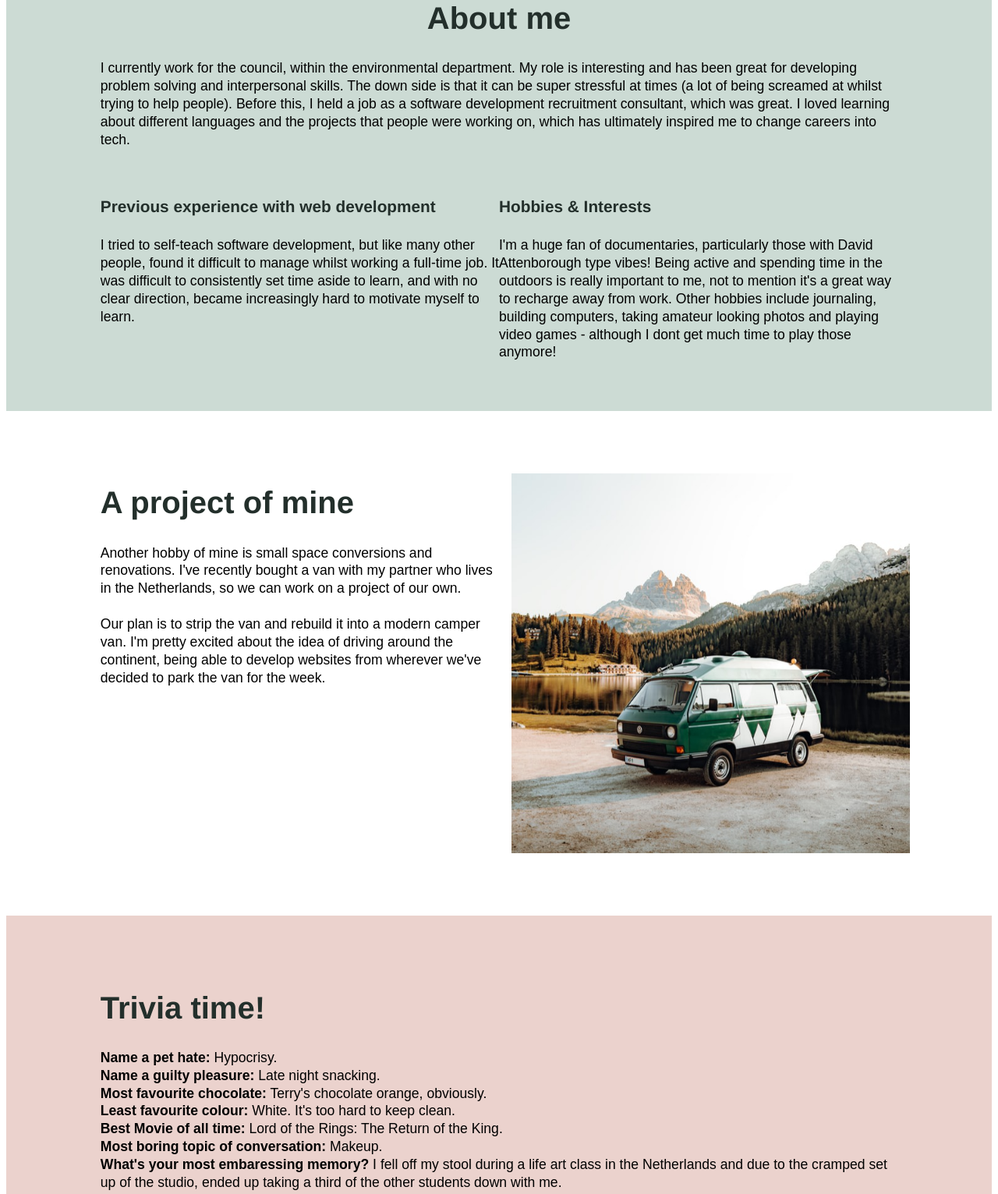
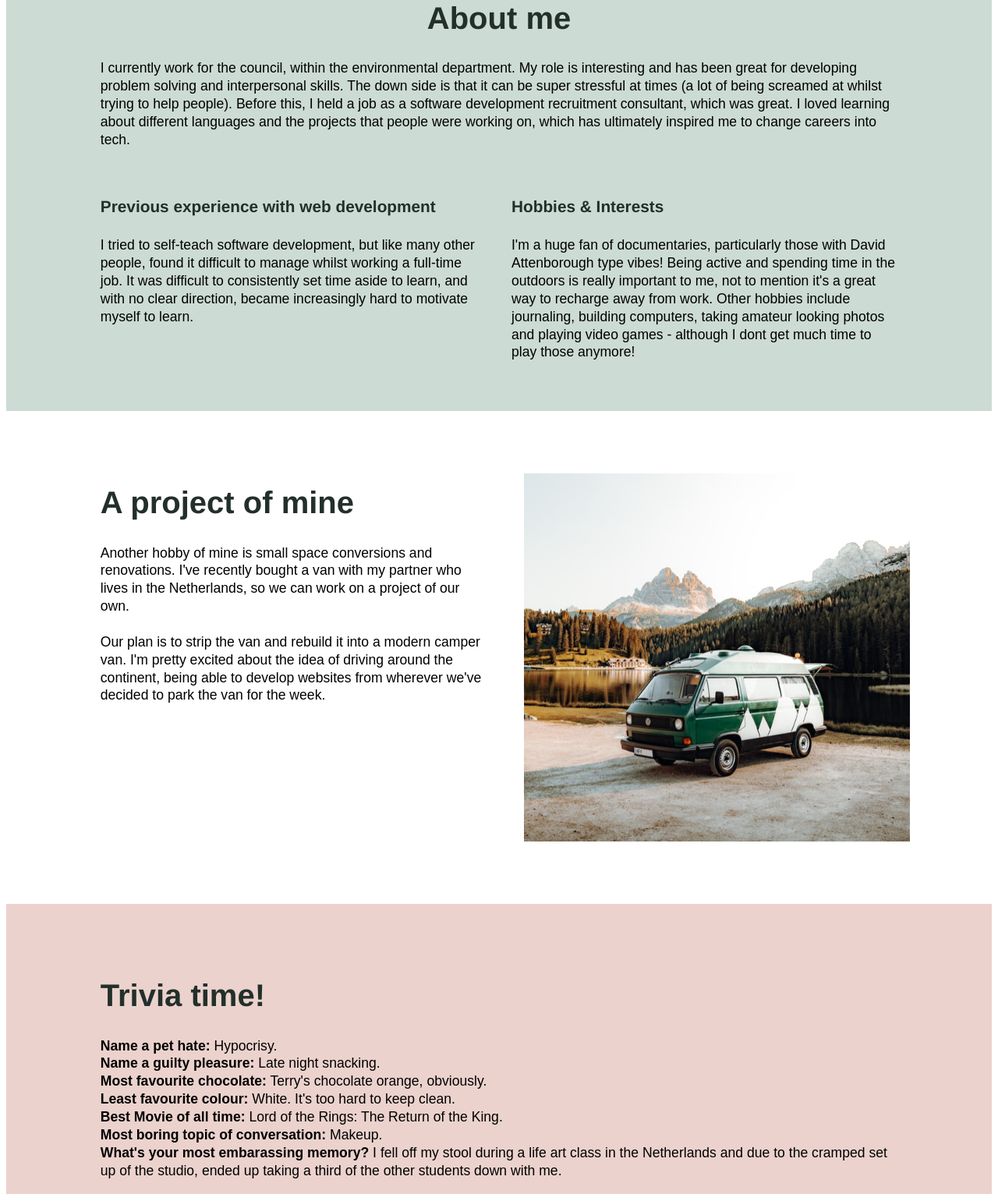
Before and after one commit to SchoolOfCode/w1_website-challenge-JHannah30, a plain HTML site: page index.html in a window 1280 px wide. Shown: the part 774-2305 px from the top of the page at 78% size. Drawn offline with Linux system fonts and the light colour scheme.

Commit message:
Added padding to column text. Correcting spelling mistakes

```diff
--- a/index.html
+++ b/index.html
@@ -39,14 +39,14 @@
                 </p>
             </div>
             <div class="two-column">
-                <div>
+                <div style="padding-right: 1rem;">
                     <h4>Previous experience with web development</h4>
                     <p>
                         I tried to self-teach software development, but like many other people, found it difficult to manage whilst working a full-time job.
                         It was difficult to consistently set time aside to learn, and with no clear direction, became increasingly hard to motivate myself to learn.
                     </p>
                 </div>
-                <div>
+                <div style="padding-left: 1rem;">
                     <h4>Hobbies & Interests</h4>
                     <p>
                         I'm a huge fan of documentaries, particularly those with David Attenborough type vibes!
@@ -62,7 +62,7 @@
     <section>
         <div class="container">
             <div class="two-column">
-                <div>
+                <div style="padding-right: 1rem;">
                     <h2>A project of mine</h2>
                     <p>
                         Another hobby of mine is small space conversions and renovations. I've recently bought a van with my partner who lives in the Netherlands, so we can work on a project of our own.
@@ -72,7 +72,7 @@
                         Our plan is to strip the van and rebuild it into a modern camper van. I'm pretty excited about the idea of driving around the continent, being able to develop websites from wherever we've decided to park the van for the week.
                     </p>
                 </div>
-                <div>
+                <div style="padding-left: 1rem;">
                     <img src="daniel-j-schwarz-Hhe9c31780A-unsplash.png" alt="https://unsplash.com/photos/Hhe9c31780A?utm_source=unsplash&utm_medium=referral&utm_content=creditShareLink"></div>
                 </div>
             </div>
@@ -88,7 +88,7 @@
             <p><strong>Least favourite colour:</strong> White. It's too hard to keep clean.</p>
             <p><strong>Best Movie of all time:</strong> Lord of the Rings: The Return of the King.</p>
             <p><strong>Most boring topic of conversation:</strong> Makeup.</p>
-            <p><strong>What's your most embaressing memory?</strong> I fell off my stool during a life art class in the Netherlands and due to the cramped set up of the studio, ended up taking a third of the other students down with me.
+            <p><strong>What's your most embarassing memory?</strong> I fell off my stool during a life art class in the Netherlands and due to the cramped set up of the studio, ended up taking a third of the other students down with me.
             </p>
         </div>
     </section>
```
Also changed, not shown: 1 other file.
